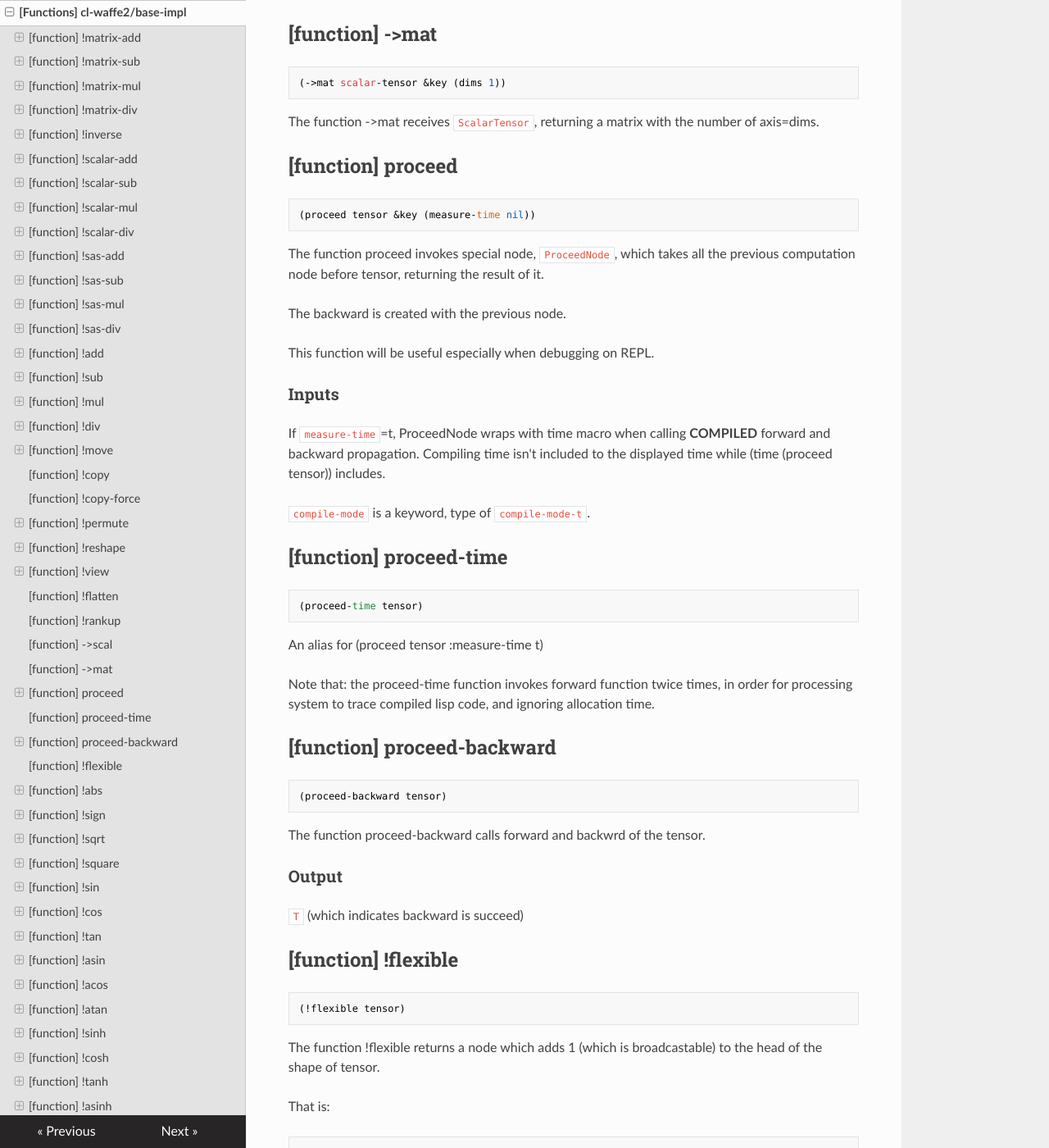
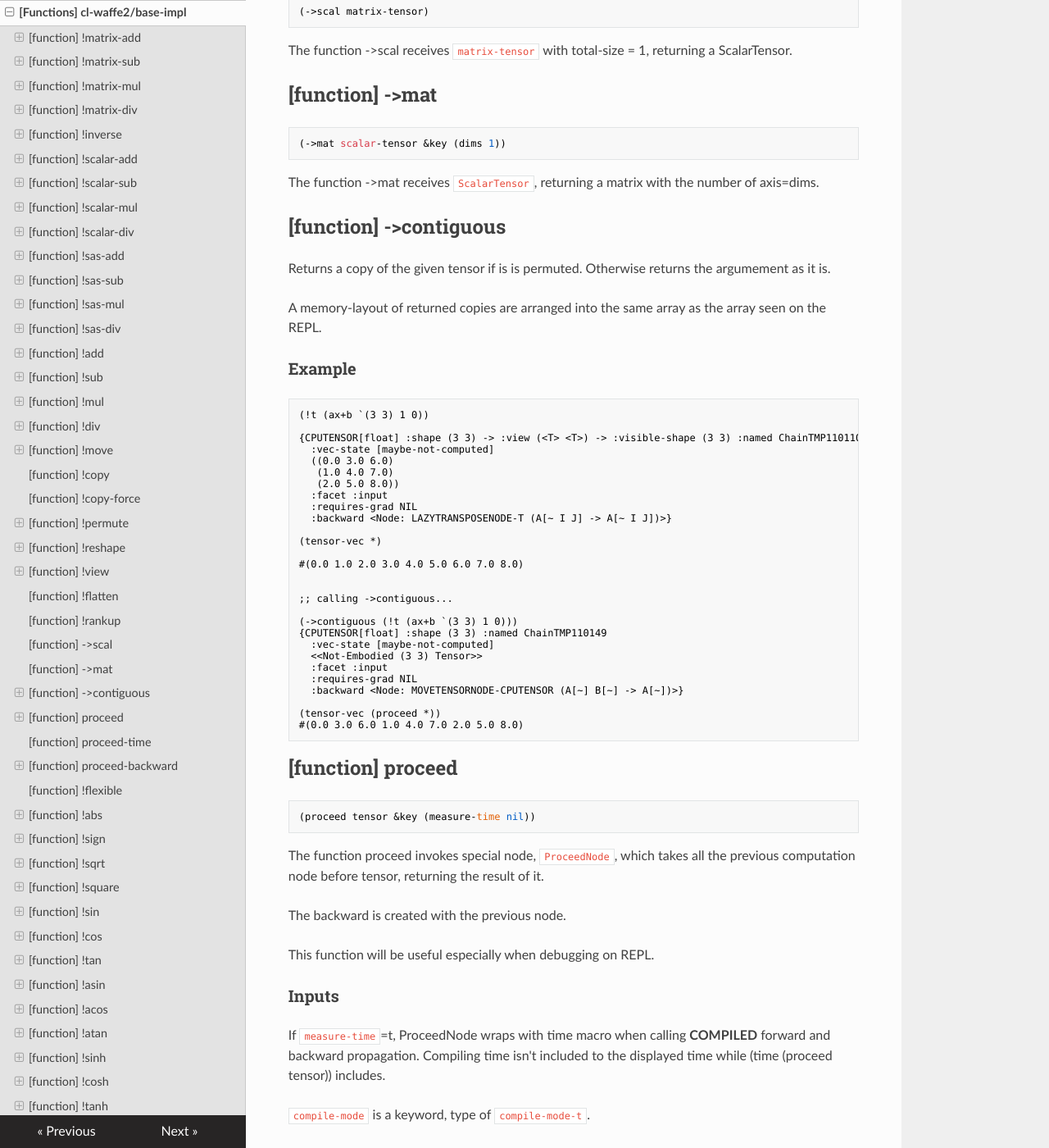
Before and after one commit to hikettei/cl-waffe2, an MkDocs documentation site: the page built from docs/cl-waffe2-docs/docs/base-impl.md, in a window 1280 px wide and 1400 px high, scrolled down 11308 px. Shown: the whole window at 82% size. Built offline with MkDocs 1.6.1, drawn with Linux system fonts in a browser that asks for light colours; nearby versions of some CDN libraries; some of the changed text lies outside the part shown.

Commit message:
update docs

````diff
--- a/docs/cl-waffe2-docs/docs/base-impl.md
+++ b/docs/cl-waffe2-docs/docs/base-impl.md
@@ -428,6 +428,7 @@
     (!permute tensor :~ 0 1))
 ```
 
+Note that the case when only the last two aces are subject to be swapped, we return `Lazy-Transpsose-Node` instead (for matmul).
 ### Inputs
 
 `tensor[AbstractTensor]` tensor to be permuted.
@@ -537,6 +538,45 @@
 ```
 
 The function ->mat receives `ScalarTensor`, returning a matrix with the number of axis=dims.
+## [function] ->contiguous
+
+Returns a copy of the given tensor if is is permuted. Otherwise returns the argumement as it is.
+
+A memory-layout of returned copies are arranged into the same array as the array seen on the REPL.
+
+### Example
+
+```lisp
+(!t (ax+b `(3 3) 1 0))
+
+{CPUTENSOR[float] :shape (3 3) -> :view (<T> <T>) -> :visible-shape (3 3) :named ChainTMP110110
+  :vec-state [maybe-not-computed]
+  ((0.0 3.0 6.0)
+   (1.0 4.0 7.0)
+   (2.0 5.0 8.0))
+  :facet :input
+  :requires-grad NIL
+  :backward <Node: LAZYTRANSPOSENODE-T (A[~ I J] -> A[~ I J])>}
+
+(tensor-vec *)
+
+#(0.0 1.0 2.0 3.0 4.0 5.0 6.0 7.0 8.0)
+
+
+;; calling ->contiguous...
+
+(->contiguous (!t (ax+b `(3 3) 1 0)))
+{CPUTENSOR[float] :shape (3 3) :named ChainTMP110149
+  :vec-state [maybe-not-computed]
+  <<Not-Embodied (3 3) Tensor>>
+  :facet :input
+  :requires-grad NIL
+  :backward <Node: MOVETENSORNODE-CPUTENSOR (A[~] B[~] -> A[~])>}
+
+(tensor-vec (proceed *))
+#(0.0 3.0 6.0 1.0 4.0 7.0 2.0 5.0 8.0)
+```
+
 ## [function] proceed
 
 ```
@@ -1318,18 +1358,9 @@
 (!t tensor)
 ```
 
-Applies Lazy-Transpose to the given tensor.
-
-The function is matmul-dedicated, so cooperationg with other operations (e.g.: !add) will cause the wrong result. (Internally, it is the equivalent to calling `!reshape`)
-
-### Current Problem
-
-Inconsistency of operations:
-
-```lisp
-!flexible(!t(x)).is_transposed? = NIL
-!t(!flexible(x)).is_flexible?   = T
-```
+Transposes the last two axes of the given tensor.
+
+When called with !matmul, the operation is ignored.
 
 ## [function] !matmul
 
@@ -1337,7 +1368,7 @@
 (!matmul x y &key (out nil) (transpose-x nil) (transpose-y nil))
 ```
 
-Computing a matrix multiplication of X and Y, the function set the result into out.
+Computing a matrix multiplication of X and Y. The result is stored in out if specified, otherwise creates a new tensor.
 
 ```math
 out\gets{gemm(1.0, x, y, 0.0, out)}
@@ -1345,15 +1376,12 @@
 
 ### Inputs
 
-`transpose-x` `transpose-y` If t, the tensor is called with `(!t tensor)`
-
-### Lazy-Transpose
-
-Call the function `(!t tensor)` in advance to transpose the tensor without overheads.
-
-```
-(!matmul (!t (randn `(5 3))) (randn `(5 3)))
-```
+`transpose-x, transpose-y[boolean]` If t, the inputs are wrapped with `(!t tensor)`.
+
+### Tips: Lazy-Transpose-Node
+
+If the last backward of given arguments are `LazyTransposeNode` (created with the function `!t`), the function `!matmul` will transpose them without making a copy (i.e.: zero-cost transpose). In any other case (the last two dimensions' permution, or view are too complicated), `!matmul` will produce an additional copy for fast computing.
+
 
 ## [function] !dot
 
````
Also changed, not shown: docs/cl-waffe2-docs/docs/base-impl-nodes.md (+16 -18 lines), docs/cl-waffe2-docs/docs/distributions.md (+25 -25 lines), docs/cl-waffe2-docs/docs/generic-tensor.md (+3 -3 lines), docs/cl-waffe2-docs/docs/nn.md (+15 -15 lines), 1 other file.
